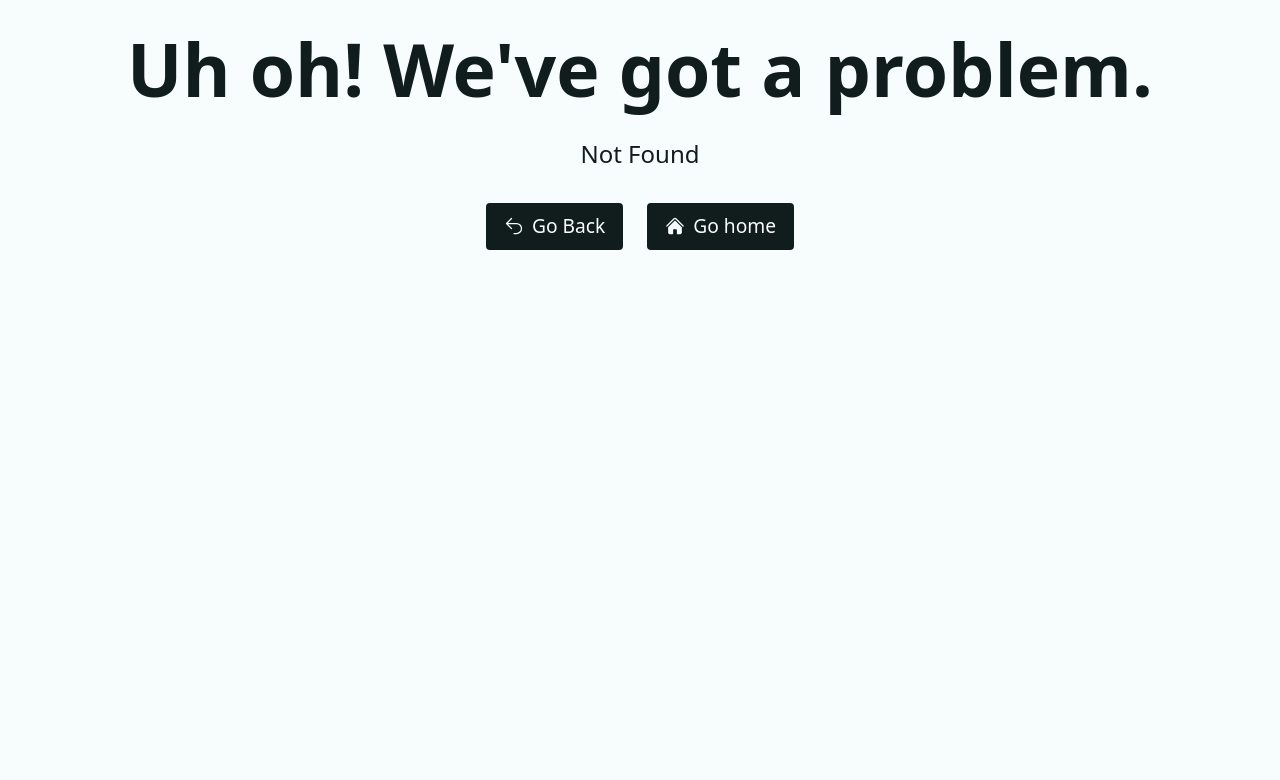
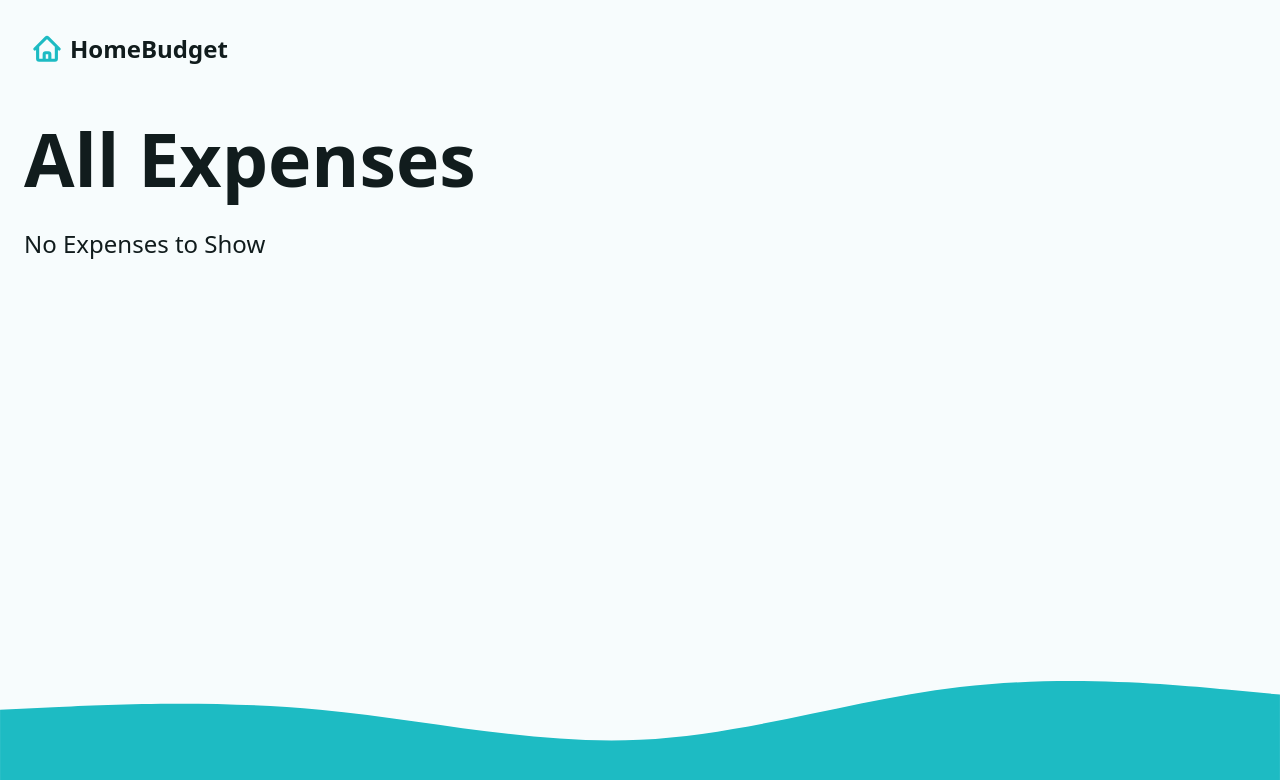
Before and after one commit to yashsolanki/home-budget-app, a React (Vite) app: page /expenses in a window 1280 px wide. Before the commit this address had no page. Shown: the top 780 px of the page. Built offline with nearby package versions, Linux system fonts and the light colour scheme.

Commit message:
Expenses Page

```diff
--- a/src/App.jsx
+++ b/src/App.jsx
@@ -5,6 +5,7 @@
 import Error from "./pages/Error";
 import Main, { mainLoader } from "./layouts/Main";
 import { logoutAction } from "./actions/logout";
+import ExpensesPage, { expensesLoader } from "./pages/ExpensesPage";
 
 // Routes
 const router = createBrowserRouter([
@@ -20,6 +21,11 @@
         loader: dashboardLoader,
         action: dashboardAction,
         errorElement: <Error />,
+      },
+      {
+        path: "expenses",
+        element: <ExpensesPage />,
+        loader: expensesLoader,
       },
       {
         path: "logout",
--- a/src/pages/Dashboard.jsx
+++ b/src/pages/Dashboard.jsx
@@ -1,4 +1,4 @@
-import { useLoaderData } from "react-router-dom";
+import { Link, useLoaderData } from "react-router-dom";
 import { createBudget, createExpense, fetchData, wait } from "../../helpers";
 import Intro from "../components/Intro";
 import { toast } from "react-toastify";
@@ -7,7 +7,7 @@
 import BudgetItem from "../components/BudgetItem";
 import Table from "../components/Table";
 
-// Loader
+// Dashboard Loader
 export const dashboardLoader = () => {
   const userName = fetchData("userName");
   const budgets = fetchData("budgets");
@@ -15,7 +15,7 @@
   return { userName, budgets, expenses };
 };
 
-// Action
+// Dashboard Action
 export const dashboardAction = async ({ request }) => {
   await wait();
   const data = await request.formData();
@@ -83,10 +83,15 @@
                   <div className="grid-md">
                     <h2>Recent Expenses</h2>
                     <Table
-                      expenses={expenses.sort(
-                        (a, b) => b.createdAt - a.createdAt
-                      )}
+                      expenses={expenses
+                        .sort((a, b) => b.createdAt - a.createdAt)
+                        .slice(0, 8)}
                     />
+                    {expenses.length > 8 && (
+                      <Link to="expenses" className="btn btn--dark">
+                        View all expenses
+                      </Link>
+                    )}
                   </div>
                 )}
               </div>
--- /dev/null
+++ b/src/pages/ExpensesPage.jsx
@@ -0,0 +1,30 @@
+import { useLoaderData } from "react-router-dom";
+import { fetchData } from "../../helpers";
+import Table from "../components/Table";
+
+// Expenses Loader
+export const expensesLoader = () => {
+  const expenses = fetchData("expenses");
+  return { expenses };
+};
+
+const ExpensesPage = () => {
+  const { expenses } = useLoaderData();
+  return (
+    <div className="grid-lg">
+      <h1>All Expenses</h1>
+      {expenses && expenses.length > 0 ? (
+        <div className="grid-md">
+          <h2>
+            Recent Expenses <small>({expenses.length} total)</small>
+          </h2>
+          <Table expenses={expenses} />
+        </div>
+      ) : (
+        <p>No Expenses to Show</p>
+      )}
+    </div>
+  );
+};
+
+export default ExpensesPage;
```
